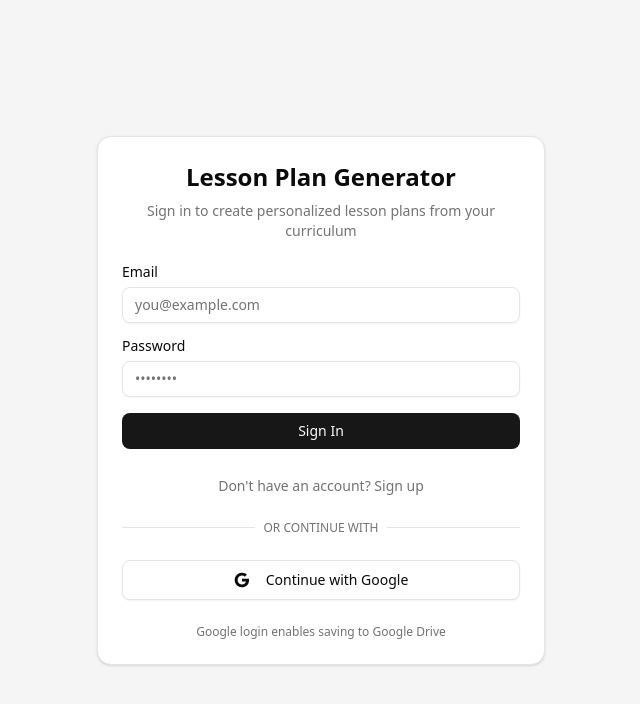
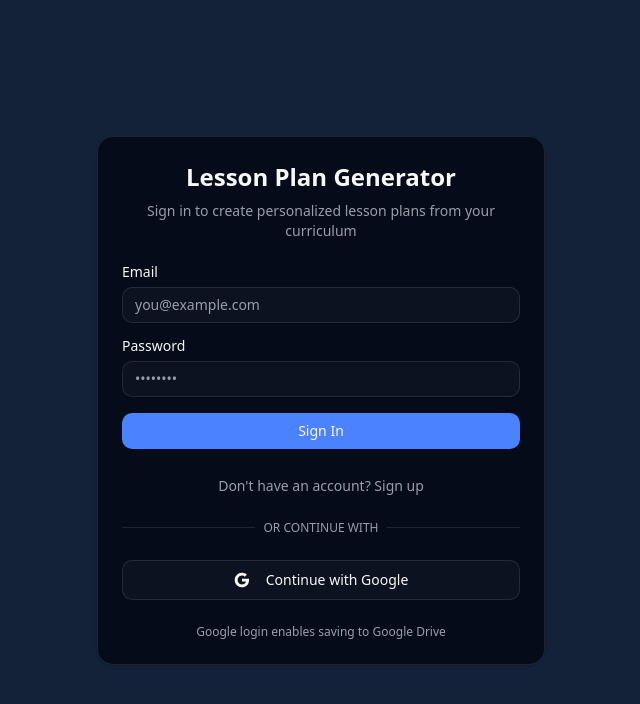
Before and after one commit to hillis/lesson-plan-app, a Next.js app: page /login in a window 1280 px wide. Shown: the top 704 px of the page, without its empty margins (319-959 px from the left). Built offline with nearby package versions, Linux system fonts and the light colour scheme; no server answers.

Commit message:
Redesign app with professional dark theme and glassmorphism

```diff
--- a/src/app/globals.css
+++ b/src/app/globals.css
@@ -53,84 +53,65 @@
 }
 
 :root {
-  --radius: 0.625rem;
-  --background: oklch(1 0 0);
-  --foreground: oklch(0.145 0 0);
-  --card: oklch(1 0 0);
-  --card-foreground: oklch(0.145 0 0);
-  --popover: oklch(1 0 0);
-  --popover-foreground: oklch(0.145 0 0);
-  --primary: oklch(0.205 0 0);
-  --primary-foreground: oklch(0.985 0 0);
-  --secondary: oklch(0.97 0 0);
-  --secondary-foreground: oklch(0.205 0 0);
-  --muted: oklch(0.97 0 0);
-  --muted-foreground: oklch(0.556 0 0);
-  --accent: oklch(0.97 0 0);
-  --accent-foreground: oklch(0.205 0 0);
-  --destructive: oklch(0.577 0.245 27.325);
-  --border: oklch(0.922 0 0);
-  --input: oklch(0.922 0 0);
-  --ring: oklch(0.708 0 0);
-  --chart-1: oklch(0.646 0.222 41.116);
-  --chart-2: oklch(0.6 0.118 184.704);
-  --chart-3: oklch(0.398 0.07 227.392);
-  --chart-4: oklch(0.828 0.189 84.429);
-  --chart-5: oklch(0.769 0.188 70.08);
-  --sidebar: oklch(0.985 0 0);
-  --sidebar-foreground: oklch(0.145 0 0);
-  --sidebar-primary: oklch(0.205 0 0);
-  --sidebar-primary-foreground: oklch(0.985 0 0);
-  --sidebar-accent: oklch(0.97 0 0);
-  --sidebar-accent-foreground: oklch(0.205 0 0);
-  --sidebar-border: oklch(0.922 0 0);
-  --sidebar-ring: oklch(0.708 0 0);
+  --radius: 0.75rem;
+
+  /* Rich Dark Theme Base - Deep Space Blue/Gray */
+  --background: oklch(0.12 0.02 260);
+  --foreground: oklch(0.98 0 0);
+
+  --card: oklch(0.15 0.03 260);
+  --card-foreground: oklch(0.98 0 0);
+
+  --popover: oklch(0.15 0.03 260);
+  --popover-foreground: oklch(0.98 0 0);
+
+  /* Vibrant Primary - Electric Violet/Blue */
+  --primary: oklch(0.65 0.22 265);
+  --primary-foreground: oklch(0.98 0 0);
+
+  --secondary: oklch(0.25 0.05 260);
+  --secondary-foreground: oklch(0.98 0 0);
+
+  --muted: oklch(0.25 0.05 260);
+  --muted-foreground: oklch(0.7 0.02 260);
+
+  --accent: oklch(0.25 0.05 260);
+  --accent-foreground: oklch(0.98 0 0);
+
+  --destructive: oklch(0.6 0.25 25);
+  --destructive-foreground: oklch(0.98 0 0);
+
+  /* Subtle Borders */
+  --border: oklch(0.98 0 0 / 0.1);
+  --input: oklch(0.98 0 0 / 0.1);
+  --ring: oklch(0.65 0.22 265);
+
+  --chart-1: oklch(0.65 0.22 265); /* Primary Blue */
+  --chart-2: oklch(0.75 0.18 180); /* Cyan/Teal */
+  --chart-3: oklch(0.7 0.25 320); /* Purple/Pink */
+  --chart-4: oklch(0.85 0.15 90); /* Yellow/Orange */
+  --chart-5: oklch(0.7 0.2 140); /* Green */
+
+  --sidebar: oklch(0.13 0.025 260);
+  --sidebar-foreground: oklch(0.98 0 0);
+  --sidebar-primary: oklch(0.65 0.22 265);
+  --sidebar-primary-foreground: oklch(0.98 0 0);
+  --sidebar-accent: oklch(0.2 0.04 260);
+  --sidebar-accent-foreground: oklch(0.98 0 0);
+  --sidebar-border: oklch(0.98 0 0 / 0.1);
+  --sidebar-ring: oklch(0.65 0.22 265);
+
   --success: oklch(0.65 0.2 145);
   --success-foreground: oklch(0.98 0 0);
   --warning: oklch(0.75 0.15 85);
-  --warning-foreground: oklch(0.25 0.05 85);
+  --warning-foreground: oklch(0.2 0.05 85);
   --info: oklch(0.6 0.15 250);
   --info-foreground: oklch(0.98 0 0);
 }
 
 .dark {
-  --background: oklch(0.145 0 0);
-  --foreground: oklch(0.985 0 0);
-  --card: oklch(0.205 0 0);
-  --card-foreground: oklch(0.985 0 0);
-  --popover: oklch(0.205 0 0);
-  --popover-foreground: oklch(0.985 0 0);
-  --primary: oklch(0.922 0 0);
-  --primary-foreground: oklch(0.205 0 0);
-  --secondary: oklch(0.269 0 0);
-  --secondary-foreground: oklch(0.985 0 0);
-  --muted: oklch(0.269 0 0);
-  --muted-foreground: oklch(0.708 0 0);
-  --accent: oklch(0.269 0 0);
-  --accent-foreground: oklch(0.985 0 0);
-  --destructive: oklch(0.704 0.191 22.216);
-  --border: oklch(1 0 0 / 10%);
-  --input: oklch(1 0 0 / 15%);
-  --ring: oklch(0.556 0 0);
-  --chart-1: oklch(0.488 0.243 264.376);
-  --chart-2: oklch(0.696 0.17 162.48);
-  --chart-3: oklch(0.769 0.188 70.08);
-  --chart-4: oklch(0.627 0.265 303.9);
-  --chart-5: oklch(0.645 0.246 16.439);
-  --sidebar: oklch(0.205 0 0);
-  --sidebar-foreground: oklch(0.985 0 0);
-  --sidebar-primary: oklch(0.488 0.243 264.376);
-  --sidebar-primary-foreground: oklch(0.985 0 0);
-  --sidebar-accent: oklch(0.269 0 0);
-  --sidebar-accent-foreground: oklch(0.985 0 0);
-  --sidebar-border: oklch(1 0 0 / 10%);
-  --sidebar-ring: oklch(0.556 0 0);
-  --success: oklch(0.55 0.18 145);
-  --success-foreground: oklch(0.98 0 0);
-  --warning: oklch(0.65 0.12 85);
-  --warning-foreground: oklch(0.15 0.03 85);
-  --info: oklch(0.55 0.12 250);
-  --info-foreground: oklch(0.98 0 0);
+  /* Inherit root in dark mode since we are forcing dark aesthetics */
+  /* We can adjust these slightly if we want a "truer" black vs "theme" dark */
 }
 
 @layer base {
@@ -139,22 +120,38 @@
   }
   body {
     @apply bg-background text-foreground;
+    background-image:
+        radial-gradient(at 0% 0%, oklch(0.2 0.1 260 / 0.3) 0px, transparent 50%),
+        radial-gradient(at 100% 0%, oklch(0.25 0.15 320 / 0.2) 0px, transparent 50%),
+        radial-gradient(at 100% 100%, oklch(0.2 0.1 200 / 0.2) 0px, transparent 50%);
+    background-attachment: fixed;
   }
 }
 
-/* Theme transitions */
-html {
-  transition: background-color 0.2s ease-out, color 0.2s ease-out;
+/* Glassmorphism Utilities */
+@utility glass {
+  @apply bg-background/60 backdrop-blur-xl border border-white/10 shadow-lg;
 }
 
-/* Dark mode typography adjustments */
-.dark body {
-  font-weight: 420; /* Slightly heavier for dark backgrounds */
-  letter-spacing: 0.01em;
+@utility glass-card {
+  @apply bg-white/5 backdrop-blur-md border border-white/10 shadow-xl;
 }
 
-.dark p,
-.dark li,
-.dark span {
-  line-height: 1.6;
+@utility text-gradient {
+  @apply bg-clip-text text-transparent bg-gradient-to-r from-blue-400 via-violet-400 to-fuchsia-400;
 }
+
+html {
+    scroll-behavior: smooth;
+}
+
+/* Animations */
+@keyframes float {
+    0% { transform: translateY(0px); }
+    50% { transform: translateY(-10px); }
+    100% { transform: translateY(0px); }
+}
+
+@utility animate-float {
+    animation: float 6s ease-in-out infinite;
+}
--- a/src/app/layout.tsx
+++ b/src/app/layout.tsx
@@ -24,8 +24,8 @@ export default function RootLayout({
       <body className={`${inter.variable} font-sans antialiased`}>
         <ThemeProvider
           attribute="class"
-          defaultTheme="system"
-          enableSystem
+          defaultTheme="dark"
+          enableSystem={false}
           disableTransitionOnChange
         >
           {children}
```
Also changed, not shown: src/app/page.tsx (+158 -30 lines).
